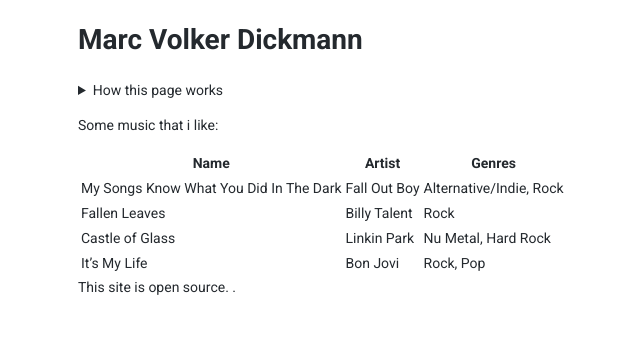
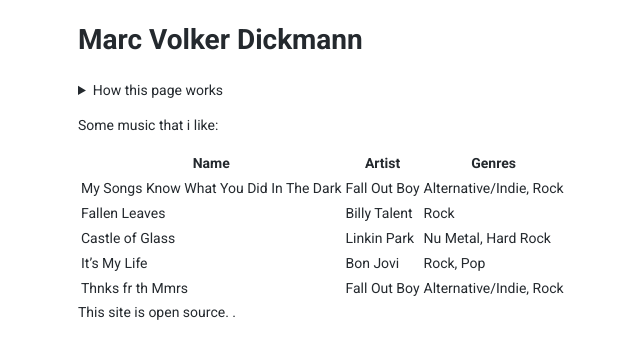
Before and after one commit to marc-q/fmtone, a Jekyll site: the page built from music.md, in a window 1280 px wide. Shown: the top 359 px of the page, without its empty margins (70-710 px from the left). Built offline with Jekyll 4.4.1, drawn with Linux system fonts in a browser that asks for light colours.

Commit message:
Add Thnks fr th Mmrs

```diff
--- a/music.md
+++ b/music.md
@@ -16,3 +16,4 @@
 | Fallen Leaves | Billy Talent | Rock |
 | Castle of Glass | Linkin Park | Nu Metal, Hard Rock |
 | It's My Life | Bon Jovi | Rock, Pop |
+| Thnks fr th Mmrs | Fall Out Boy | Alternative/Indie, Rock |
```
